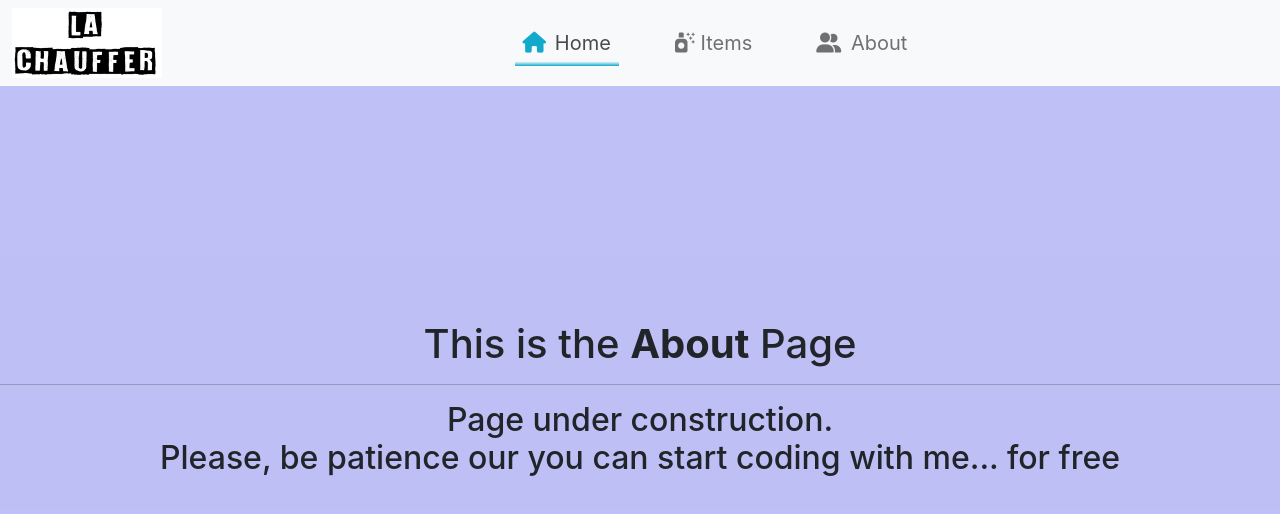
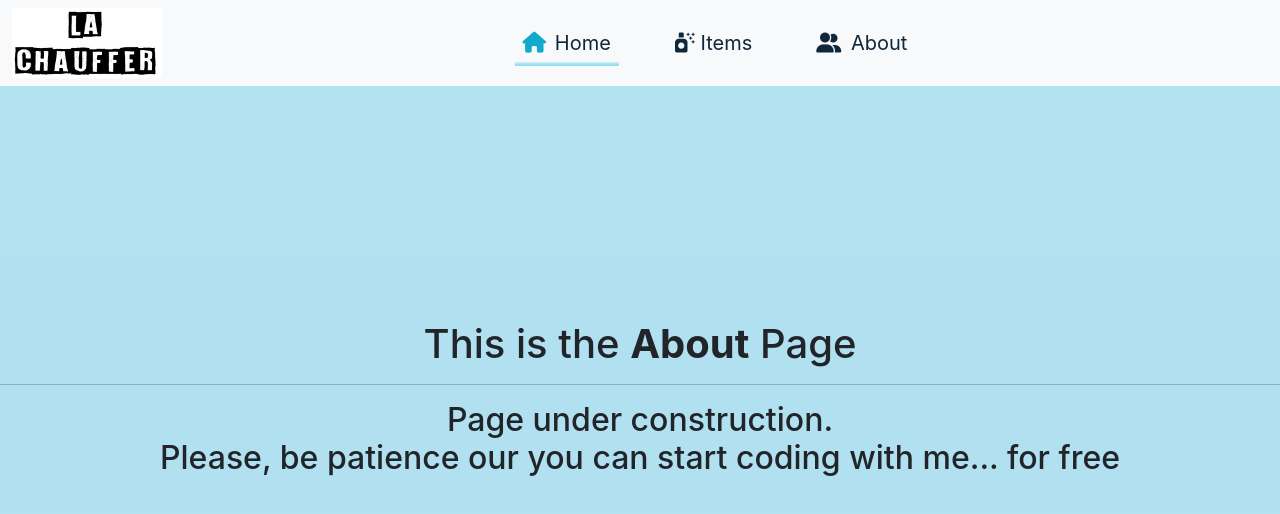
Before and after one commit to germanClaudio/comision41070-CH-React-Montalbetti, a React (Vite) app: page /about in a window 1280 px wide. In both pictures the pointer is over the link "Home". Shown: the top 514 px of the page. Built offline with nearby package versions, Linux system fonts and the light colour scheme.

Commit message:
Actualizacion de estilo links navbar_29-6-2022

```diff
--- a/src/components/paginas/About.jsx
+++ b/src/components/paginas/About.jsx
@@ -2,7 +2,7 @@ import React from 'react'
 
 const About = () => {
 
-    const styleAbout = {backgroundColor: '#a6a9f999', fontSize: '1rem', paddingTop: '25%', paddingBottom: '50%'}
+    const styleAbout = {backgroundColor: '#90def099', fontSize: '1rem', paddingTop: '25%', paddingBottom: '50%'}
 
   return (
     <div
--- a/src/index.css
+++ b/src/index.css
@@ -27,8 +27,18 @@ code {
     monospace;
 }
 
-.navbar .navbar-nav .nav-link:hover {
-  background-image: linear-gradient(180deg, transparent 90%, #1ac 100%);
+.navbar .navbar-nav .nav-item .nav-link {
+  color: #10263b;
+  transition: all 0.5s ease-in-out;
+}
+
+.navbar .navbar-nav .nav-item .nav-link:hover {
+  background-image: linear-gradient(180deg, transparent 90%, #90def0 100%);
+  transition: all 0.5s ease-in-out;
+}
+
+.navbar .navbar-nav .nav-item:hover {
+  background-image: linear-gradient(180deg, transparent 90%, #90def0 100%);
   border-bottom: 1px solid #ffffff;
   margin-bottom: -1px;
 }
```
